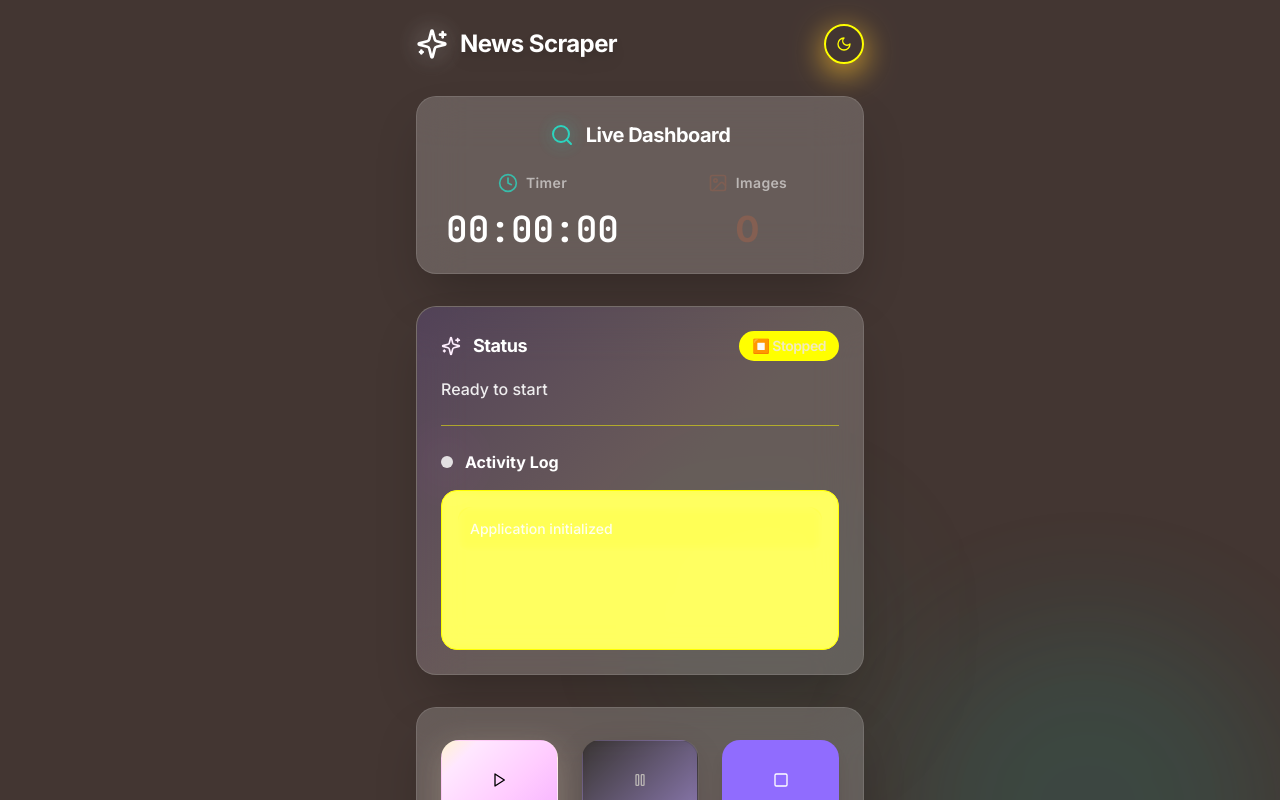
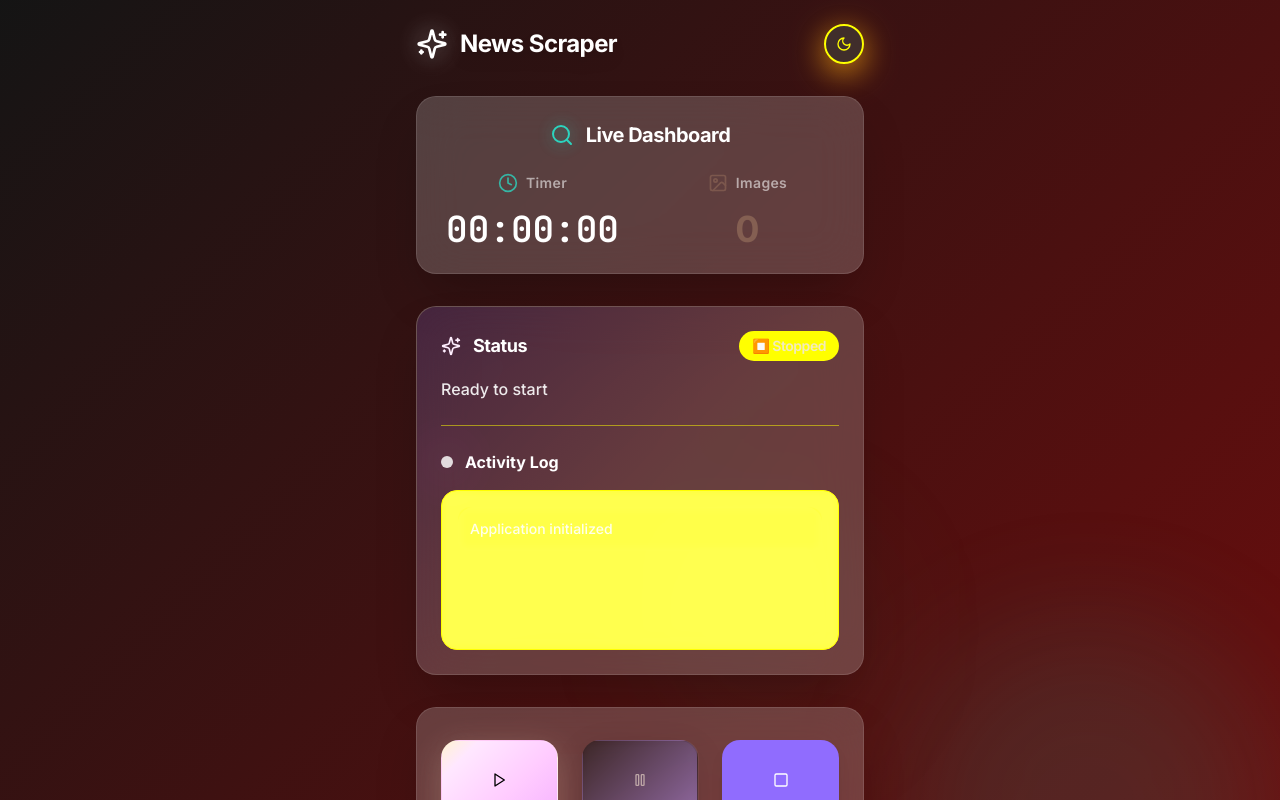
Before and after one commit to Loaeble/kivi-chrono-news, a React (Vite) app: page / in a window 1280 px wide. Shown: the top 800 px of the page. Built offline with nearby package versions, Linux system fonts and the light colour scheme.

Commit message:
Update background color
Apply black and red gradient to the background.

```diff
--- a/src/index.css
+++ b/src/index.css
@@ -77,6 +77,7 @@ All colors MUST be HSL.
     --gradient-card: linear-gradient(145deg, hsl(255 255 255 / 0.1), hsl(255 255 255 / 0.05));
     --gradient-hero: linear-gradient(135deg, hsl(15 15 23), hsl(30 30 40), hsl(45 45 60));
     --gradient-background: linear-gradient(135deg, hsl(15 15 23), hsl(20 20 30), hsl(25 25 35));
+    --gradient-black-red: linear-gradient(135deg, hsl(0, 0%, 8%), hsl(0, 80%, 25%));
 
     /* Premium shadows */
     --shadow-elegant: 0 10px 40px -12px hsl(var(--primary) / 0.15);
@@ -164,6 +165,7 @@ All colors MUST be HSL.
     --gradient-subtle: linear-gradient(135deg, hsl(9 9 11), hsl(24 24 27));
     --gradient-card: linear-gradient(145deg, hsl(24 24 27 / 0.95), hsl(39 39 42 / 0.8));
     --gradient-hero: linear-gradient(135deg, hsl(var(--primary)), hsl(var(--accent)), hsl(var(--teal)));
+    --gradient-black-red: linear-gradient(135deg, hsl(0, 0%, 5%), hsl(0, 70%, 20%));
 
     /* Dark mode shadows */
     --shadow-elegant: 0 10px 40px -12px hsl(0 0 0 / 0.5);
@@ -191,6 +193,7 @@ All colors MUST be HSL.
   }
 
   body {
-    @apply bg-background text-foreground;
+    background: var(--gradient-black-red);
+    color: hsl(var(--foreground));
   }
 }
--- a/tailwind.config.ts
+++ b/tailwind.config.ts
@@ -105,7 +105,8 @@ export default {
 				'gradient-info': 'var(--gradient-info)',
 				'gradient-subtle': 'var(--gradient-subtle)',
 				'gradient-card': 'var(--gradient-card)',
-				'gradient-hero': 'var(--gradient-hero)'
+				'gradient-hero': 'var(--gradient-hero)',
+				'gradient-black-red': 'var(--gradient-black-red)'
 			},
 			boxShadow: {
 				'elegant': 'var(--shadow-elegant)',
```
